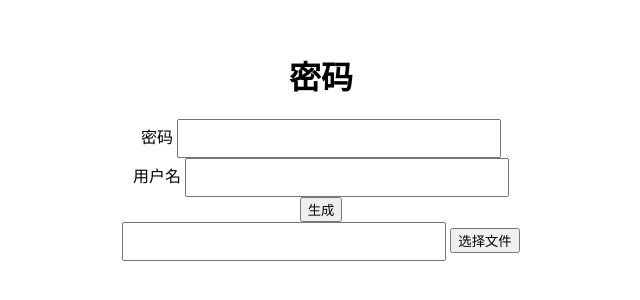
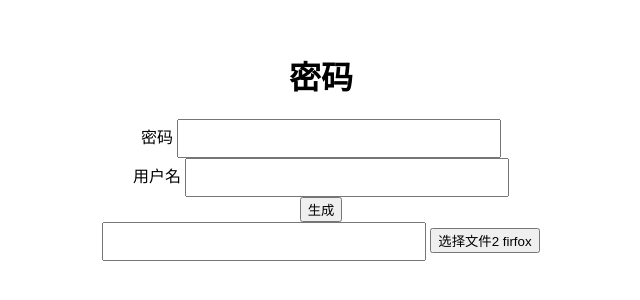
Before and after one commit to w754248A3/w754248A3.github.io, a plain HTML site: page index.html in a window 1280 px wide. Shown: the part 254-554 px from the top of the page, without its empty margins (319-959 px from the left). Drawn offline with Linux system fonts and the light colour scheme.

Commit message:
测试变化

```diff
--- a/index.html
+++ b/index.html
@@ -26,7 +26,7 @@
     </div>
     <div>
       <input id="sha256Code" type="text">
-      <button id="seleFile" type="button">选择文件</button>
+      <button id="seleFile" type="button">选择文件2 firfox</button>
     </div>
   </div>
 
```
